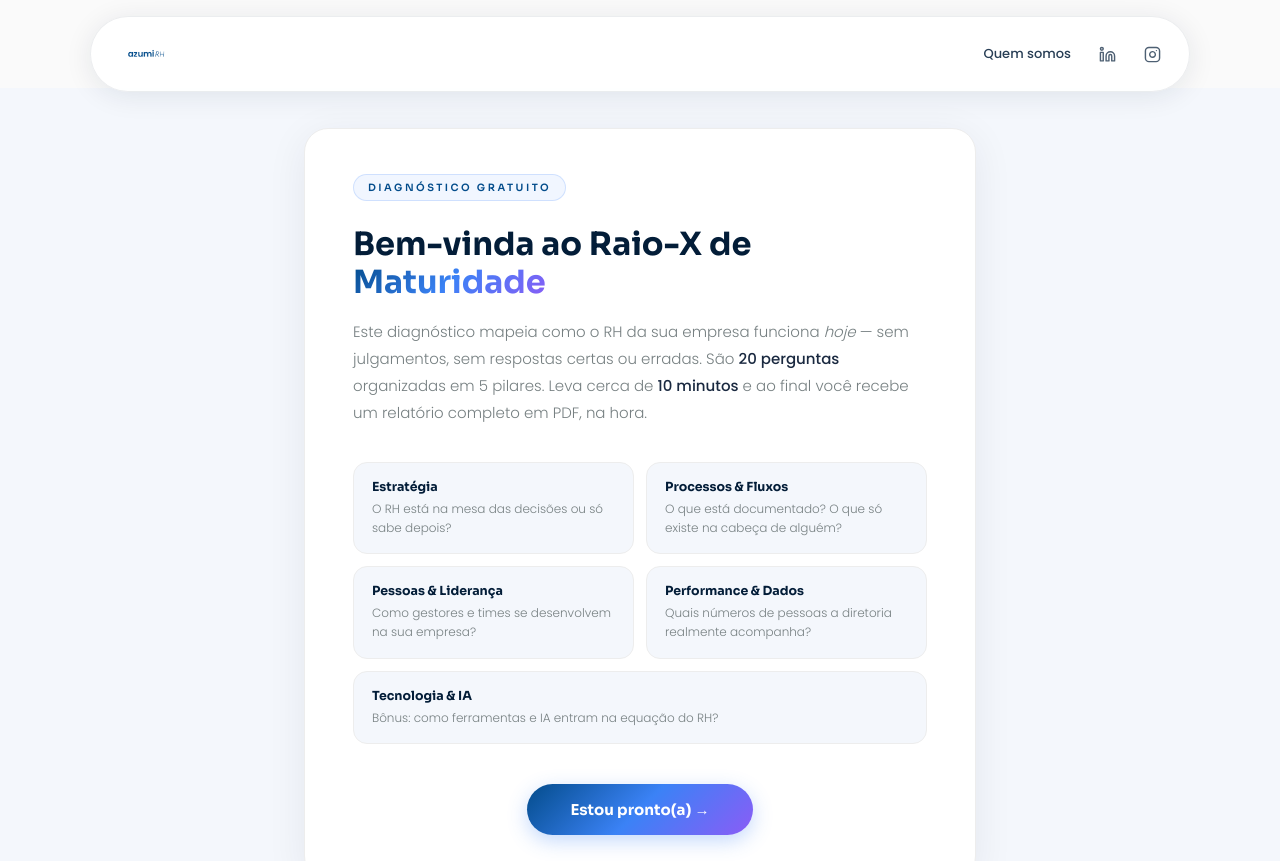
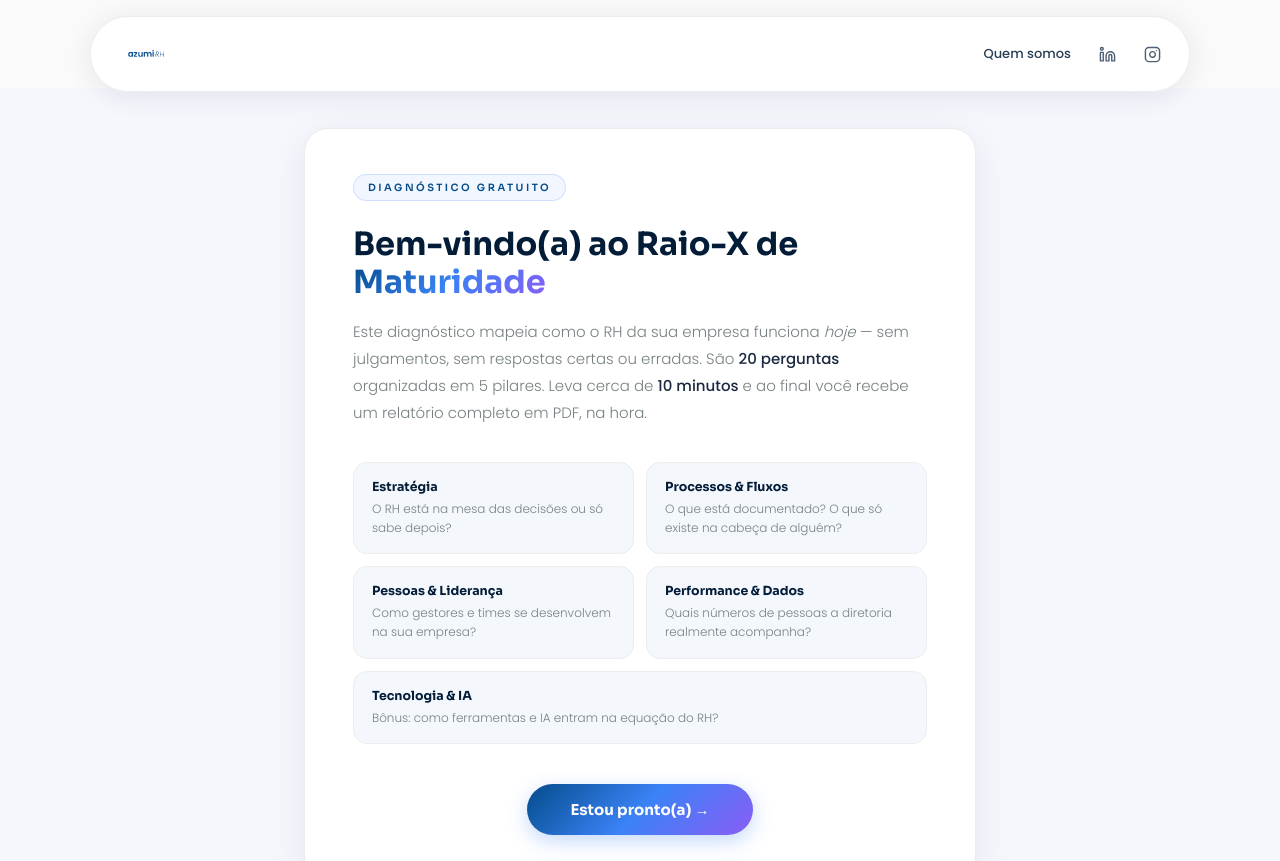
Before and after one commit to azudoka/azumi-raiox, a Next.js app: page /questionario in a window 1280 px wide. Shown: the top 861 px of the page. Built offline with nearby package versions, Linux system fonts and the light colour scheme.

Commit message:
fix: bem-vindo(a) — inclusão do masculino na saudação da intro

```diff
--- a/src/components/Wizard.tsx
+++ b/src/components/Wizard.tsx
@@ -252,7 +252,7 @@ export function Wizard() {
               marginBottom: 16,
             }}
           >
-            Bem-vinda ao Raio-X de{" "}
+            Bem-vindo(a) ao Raio-X de{" "}
             <span
               style={{
                 background: "var(--gm)",
```
